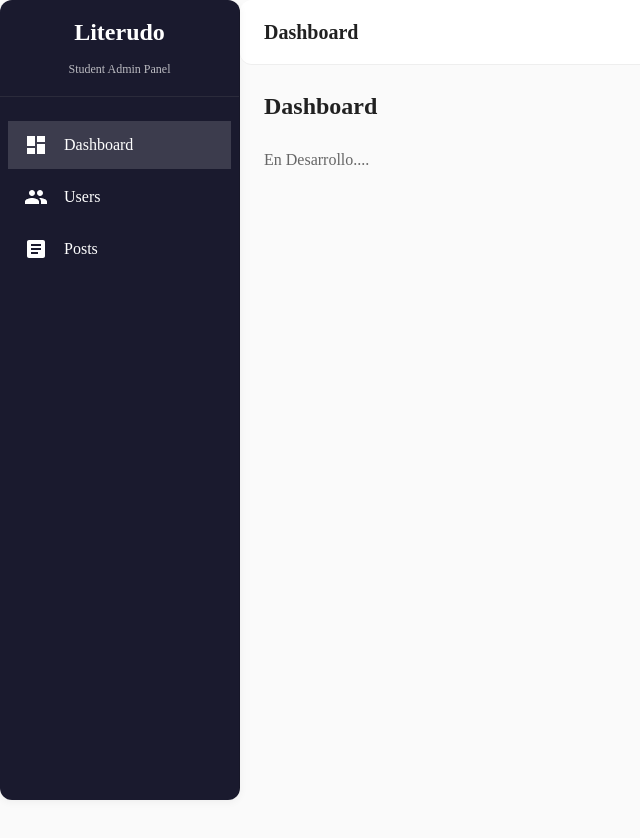
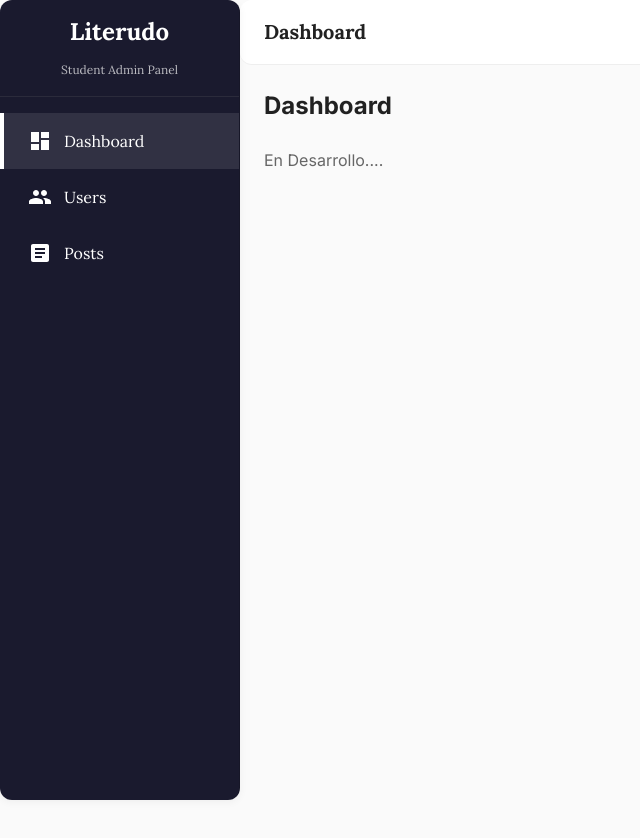
Before and after one commit to acostheta/literudo, a Next.js app: page /admin in a window 1280 px wide. Shown: the top 838 px of the page, without its empty margins (0-640 px from the left). Built offline with nearby package versions, Linux system fonts and the light colour scheme; what @mui/material-nextjs would draw is missing.

Commit message:
supabase conectado

```diff
--- a/package.json
+++ b/package.json
@@ -14,6 +14,7 @@
     "@mui/icons-material": "^9.0.0",
     "@mui/material": "^9.0.0",
     "@mui/material-nextjs": "^9.0.0",
+    "@supabase/supabase-js": "^2.105.1",
     "next": "^15.1.0",
     "react": "^19.0.0",
     "react-dom": "^19.0.0"
--- a/src/app/admin/layout.tsx
+++ b/src/app/admin/layout.tsx
@@ -70,27 +70,36 @@ export default function AdminLayout({ children }: { children: ReactNode }) {
           </Typography>
         </Box>
         <Divider sx={{ bgcolor: "rgba(255,255,255,0.1)" }} />
-        <List sx={{ px: 1, mt: 2 }}>
+        <List sx={{ mt: 2, p: 0 }}>
           {navItems.map((item) => (
-            <ListItem key={item.href} disablePadding sx={{ mb: 0.5 }}>
+            <ListItem key={item.href} disablePadding>
               <ListItemButton
                 component={Link}
                 href={item.href}
                 selected={pathname === item.href}
                 sx={{
+                  py: 1.5,
+                  px: 3,
                   borderRadius: 0,
+                  borderLeft: pathname === item.href ? "4px solid #fff" : "4px solid transparent",
                   "&.Mui-selected": {
-                    bgcolor: "rgba(255,255,255,0.15)",
+                    bgcolor: "rgba(255,255,255,0.1)",
                   },
                   "&:hover": {
-                    bgcolor: "rgba(255,255,255,0.1)",
+                    bgcolor: "rgba(255,255,255,0.05)",
                   },
                 }}
               >
-                <ListItemIcon sx={{ color: "inherit", minWidth: 40 }}>
+                <ListItemIcon sx={{ color: "inherit", minWidth: 36 }}>
                   {item.icon}
                 </ListItemIcon>
-                <ListItemText primary={item.name} />
+                <ListItemText
+                  primary={item.name}
+                  primaryTypographyProps={{
+                    fontWeight: pathname === item.href ? "bold" : "normal",
+                    fontSize: "0.95rem"
+                  }}
+                />
               </ListItemButton>
             </ListItem>
           ))}
--- a/src/app/layout.tsx
+++ b/src/app/layout.tsx
@@ -1,12 +1,15 @@
 import type { Metadata } from "next";
 import "./globals.css";
+import Providers from "@/components/Providers";
+import { Lora, Inter } from "next/font/google";
+
+const inter = Inter({ subsets: ["latin"], variable: "--font-inter" });
+const lora = Lora({ subsets: ["latin"], variable: "--font-lora" });
 
 export const metadata: Metadata = {
   title: "Literudo",
   description: "Blog para Agrupación Estudiantil Literudo",
 };
-
-import Providers from "@/components/Providers";
 
 export default function RootLayout({
   children,
@@ -14,8 +17,8 @@ export default function RootLayout({
   children: React.ReactNode;
 }) {
   return (
-    <html lang="es">
-      <body>
+    <html lang="es" className={`${inter.variable} ${lora.variable}`}>
+      <body className={inter.className}>
         <Providers>
           {children}
         </Providers>
--- /dev/null
+++ b/src/lib/supabase.ts
@@ -0,0 +1,6 @@
+import { createClient } from "@supabase/supabase-js";
+
+const supabaseUrl = process.env.NEXT_PUBLIC_SUPABASE_URL!;
+const supabaseAnonKey = process.env.NEXT_PUBLIC_SUPABASE_ANON_KEY!;
+
+export const supabase = createClient(supabaseUrl, supabaseAnonKey);
--- a/src/theme.ts
+++ b/src/theme.ts
@@ -15,7 +15,7 @@ const theme = createTheme({
     },
   },
   typography: {
-    fontFamily: "var(--font-geist-sans), system-ui, -apple-system, sans-serif",
+    fontFamily: "var(--font-lora), serif",
   },
   components: {
     MuiButton: {
```
Also changed, not shown: src/app/admin/users/page.tsx (+65 -24 lines), 1 other file (tests, documents, lock files or other folders).
